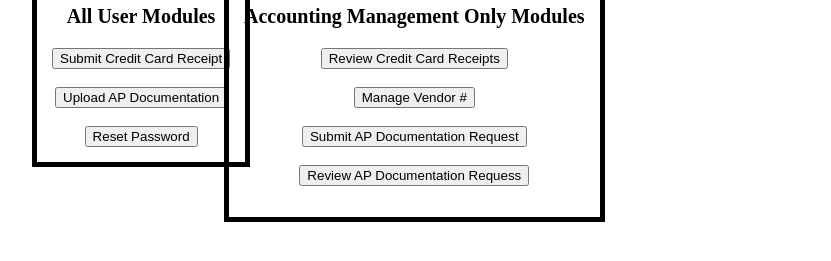
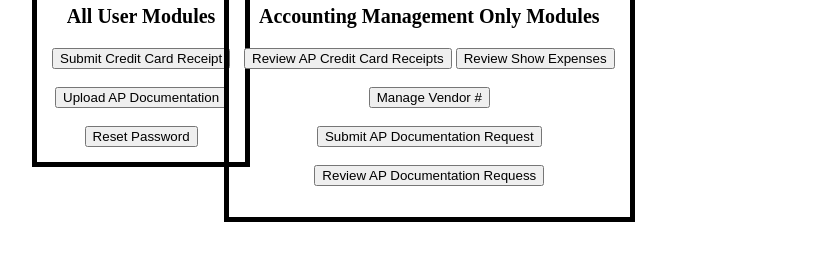
Before and after one commit to PetesTrailerMart/AccountingDashboard, a plain HTML site: page index.html in a window 1280 px wide. Shown: the part 169-430 px from the top of the page, without its empty margins (416-1247 px from the left). Drawn offline with Linux system fonts and the light colour scheme.

Commit message:
Update index.html

```diff
--- a/index.html
+++ b/index.html
@@ -115,7 +115,8 @@ p.b {
 
 <div class="borders buttons" style="position: absolute; left: 50%;">
    <p class="b">Accounting Management Only Modules<p>
-<button type="button button1" onclick="window.open('https://c0hct975.caspio.com/dp/a76ca000402cb9b12b4e41d18a8f');">Review Credit Card Receipts</button>
+<button type="button button1" onclick="window.open('https://c0hct975.caspio.com/dp/a76ca000402cb9b12b4e41d18a8f');">Review AP Credit Card Receipts</button>
+<button type="button button1" onclick="window.open('https://c0hct975.caspio.com/dp/a76ca000402cb9b12b4e41d18a8f');">Review Show Expenses</button>
   <br>
   <br>
 <button type="button button1" onclick="window.open('https://c0hct975.caspio.com/dp/a76ca0001d07c71b131c41449177');">Manage Vendor #</button>
```
